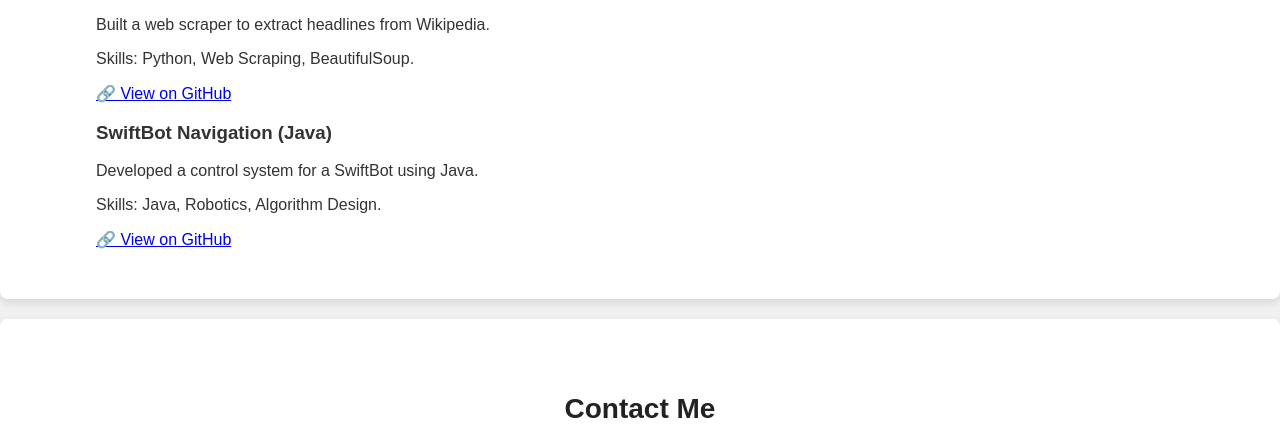
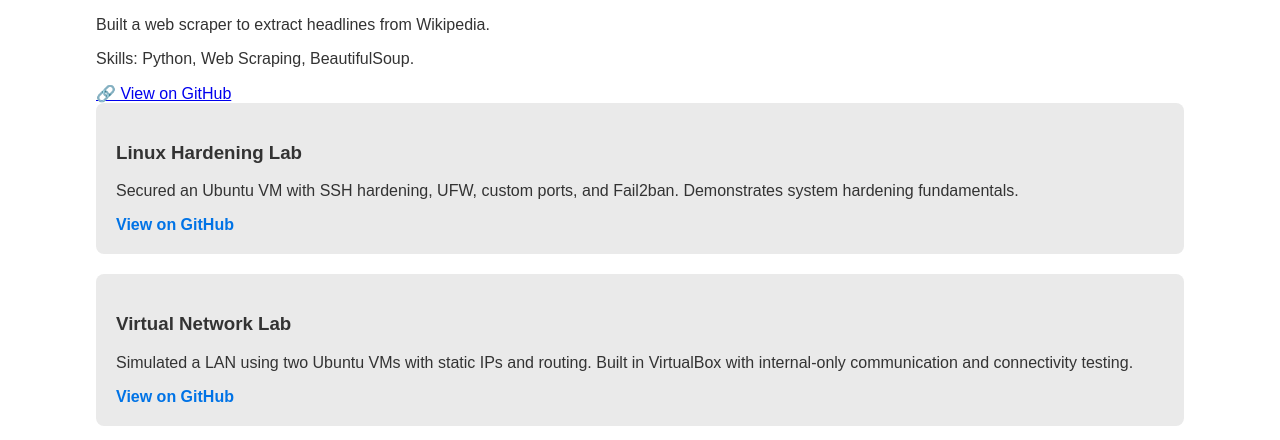
Before and after one commit to MustafaMuk/portfolio, a website built with Parcel: page index.html in a window 1280 px wide. Shown: the part 1279-1719 px from the top of the page. Built offline with nearby package versions, Linux system fonts and the light colour scheme.

Commit message:
Update index.html

```diff
--- a/index.html
+++ b/index.html
@@ -79,6 +79,23 @@
                 <p>Skills: Python, Web Scraping, BeautifulSoup.</p>
                 <a href="https://github.com/MustafaMuk/Py-WebScraper" target="_blank">🔗 View on GitHub</a>
             </div>
+<div class="project-card">
+  <h3>Linux Hardening Lab</h3>
+  <p>Secured an Ubuntu VM with SSH hardening, UFW, custom ports, and Fail2ban. Demonstrates system hardening fundamentals.</p>
+  <a href="https://github.com/MustafaMuk/linux-hardening-lab" target="_blank">View on GitHub</a>
+</div>
+
+<div class="project-card">
+  <h3>Virtual Network Lab</h3>
+  <p>Simulated a LAN using two Ubuntu VMs with static IPs and routing. Built in VirtualBox with internal-only communication and connectivity testing.</p>
+  <a href="https://github.com/MustafaMuk/virtual-network-lab" target="_blank">View on GitHub</a>
+</div>
+
+<div class="project-card">
+  <h3>Threat Model – Login System</h3>
+  <p>Documented a STRIDE-based threat model for a login system. Identified risks, attack surfaces, and proposed mitigations.</p>
+  <a href="https://github.com/MustafaMuk/threat-model-login-system" target="_blank">View on GitHub</a>
+</div>
 
  <div class="project">
      <h3>SwiftBot Navigation (Java)</h3>
```
Lines whose indentation alone changed are shown as unchanged.
